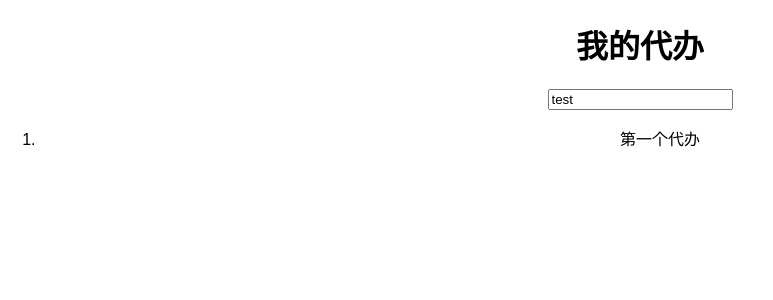
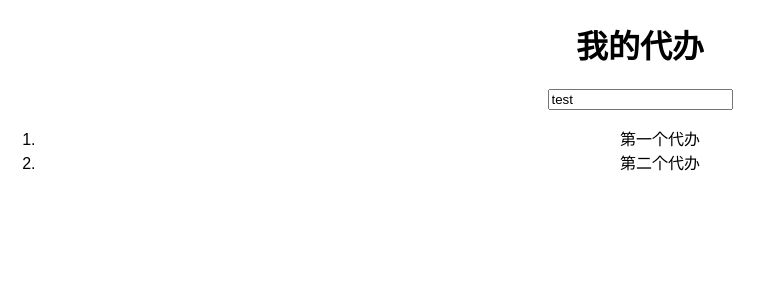
Before and after one commit to yorkHan/React-Todo-List, a React (Create React App) app: page / in a window 1280 px wide. Shown: the top 300 px of the page, without its empty margins (0-773 px from the left). Built offline with nearby package versions, Linux system fonts and the light colour scheme.

Commit message:
将每个代办封装成TodoItem

```diff
--- a/src/App.js
+++ b/src/App.js
@@ -1,6 +1,7 @@
 import React, { Component } from 'react';
 import './App.css';
 import TodoInput from './TodoInput'
+import TodoItem from './TodoItem'
 
 class App extends Component {
   constructor(props){
@@ -8,13 +9,18 @@ class App extends Component {
     this.state={
       newTodo:'test',
       todoList:[
-        {id:1,title:'第一个代办'}
+        {id:1,title:'第一个代办'},
+        {id:2,title:'第二个代办'},
       ]
     }
   }
   render() {
     let todos=this.state.todoList.map((item,index)=>{
-      return <li>{item.title}</li>
+      return (
+        <li>
+          <TodoItem todo={item} />
+        </li>
+      )
     })
     return (
       <div className="App">
--- /dev/null
+++ b/src/TodoItem.js
@@ -0,0 +1,7 @@
+import React, { Component } from 'react';
+
+export default class TodoItem extends Component {
+    render(){
+        return <div>{this.props.todo.title}</div>
+    }
+}
```
